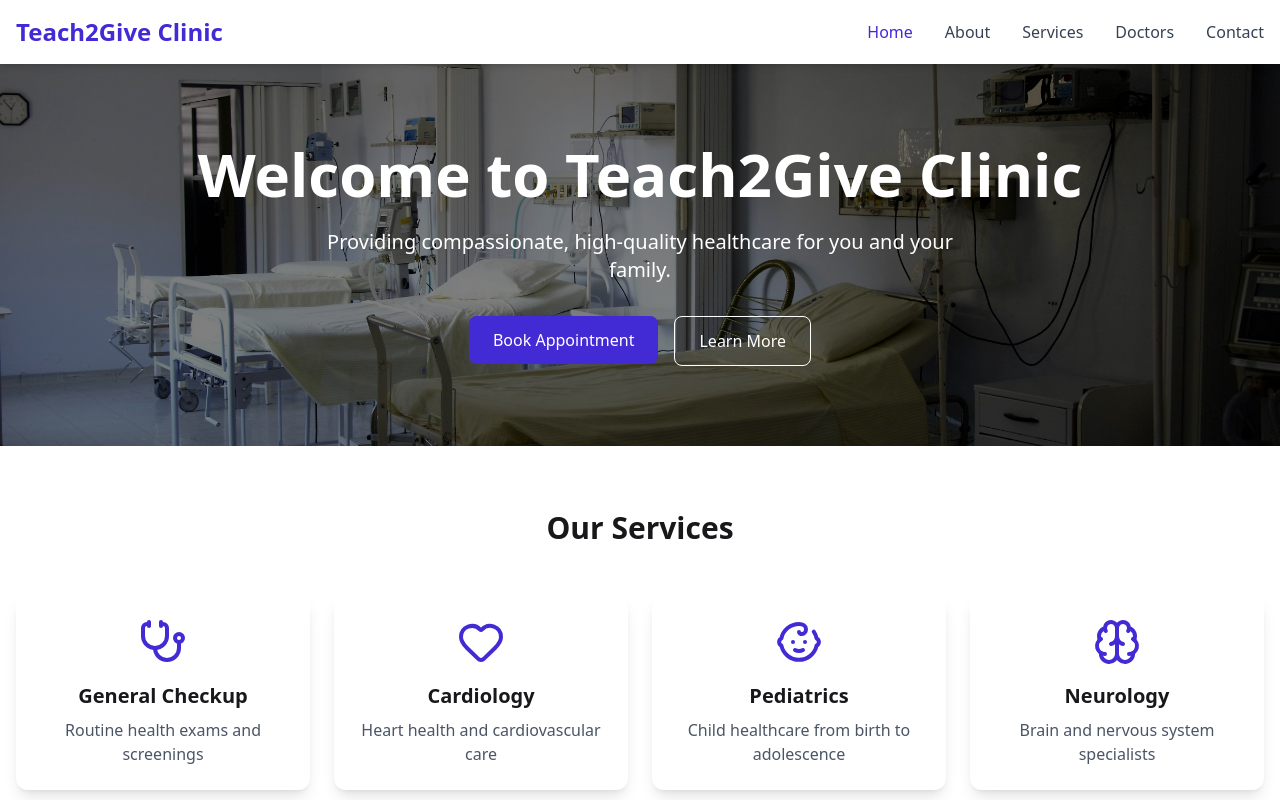
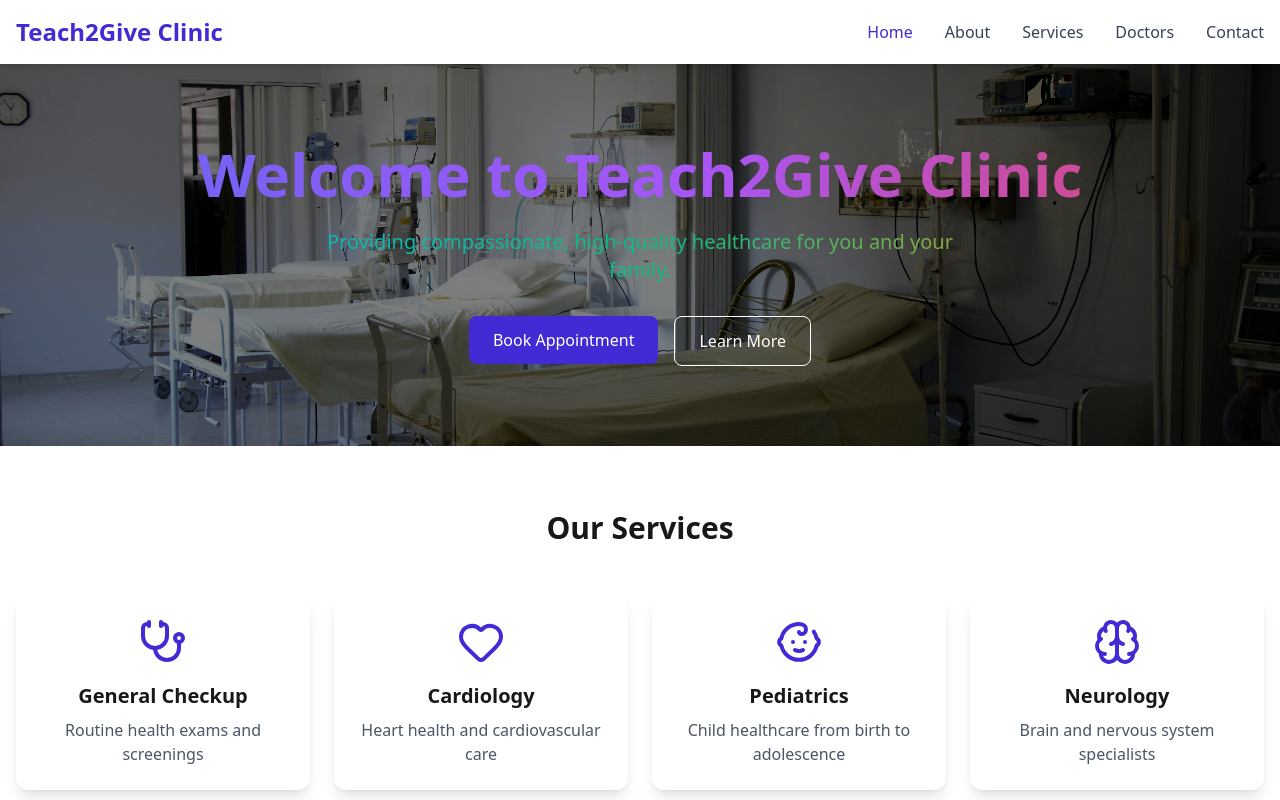
Before and after one commit to MuchiriRobee/Clinic, a React (Vite) app: page / in a window 1280 px wide. Shown: the top 800 px of the page. Built offline with nearby package versions, Linux system fonts and the light colour scheme.

Commit message:
Fix rainbow text: only letters, no bar (CSS gradient)

```diff
--- a/src/components/layout/Footer.tsx
+++ b/src/components/layout/Footer.tsx
@@ -39,7 +39,7 @@ export default function Footer() {
                                   rel="noopener noreferrer"
                                   className="text-blue-600 hover:underline"
                               >
-                                  Dekut, Kimathi, Nyeri, Kenya
+                                  Kimathi, Nyeri, Kenya
                               </a>
                           </p>
 
--- a/src/components/sections/Hero.tsx
+++ b/src/components/sections/Hero.tsx
@@ -12,12 +12,12 @@ export const Hero = () => {
       <div className="absolute inset-0 bg-black/50" />
 
       <div className="relative container mx-auto px-4 text-center">
-        <h1 className="text-4xl md:text-6xl font-bold mb-6">
-          Welcome to Teach2Give Clinic
-        </h1>
-        <p className="text-xl mb-8 max-w-2xl mx-auto">
-          Providing compassionate, high-quality healthcare for you and your family.
-        </p>
+<h1 className="text-4xl md:text-6xl font-bold mb-6 rainbow-text">
+  Welcome to Teach2Give Clinic
+</h1>
+<p className="text-xl mb-8 max-w-2xl mx-auto rainbow-text-slow">
+  Providing compassionate, high-quality healthcare for you and your family.
+</p>
 
         <div className="flex flex-col sm:flex-row gap-4 justify-center">
           <Link to="/contact">
--- a/src/index.css
+++ b/src/index.css
@@ -2,3 +2,47 @@
 @plugin "daisyui"{
     themes: light --default
 }
+/* src/index.css – add at the bottom */
+@layer utilities {
+  .rainbow-text {
+    background: linear-gradient(
+      90deg,
+      #ef4444,
+      #f97316,
+      #eab308,
+      #22c55e,
+      #3b82f6,
+      #6366f1,
+      #a855f7,
+      #ef4444
+    );
+    background-size: 400% 400%;
+    -webkit-background-clip: text;
+    -webkit-text-fill-color: transparent;
+    background-clip: text;
+    animation: rainbow-flow 4s ease-in-out infinite;
+  }
+
+  .rainbow-text-slow {
+    background: linear-gradient(
+      90deg,
+      #ec4899,
+      #8b5cf6,
+      #06b6d4,
+      #10b981,
+      #f59e0b,
+      #ec4899
+    );
+    background-size: 400% 400%;
+    -webkit-background-clip: text;
+    -webkit-text-fill-color: transparent;
+    background-clip: text;
+    animation: rainbow-flow 8s ease-in-out infinite;
+  }
+
+  @keyframes rainbow-flow {
+    0%   { background-position: 0% 50%; }
+    50%  { background-position: 100% 50%; }
+    100% { background-position: 0% 50%; }
+  }
+}
```
